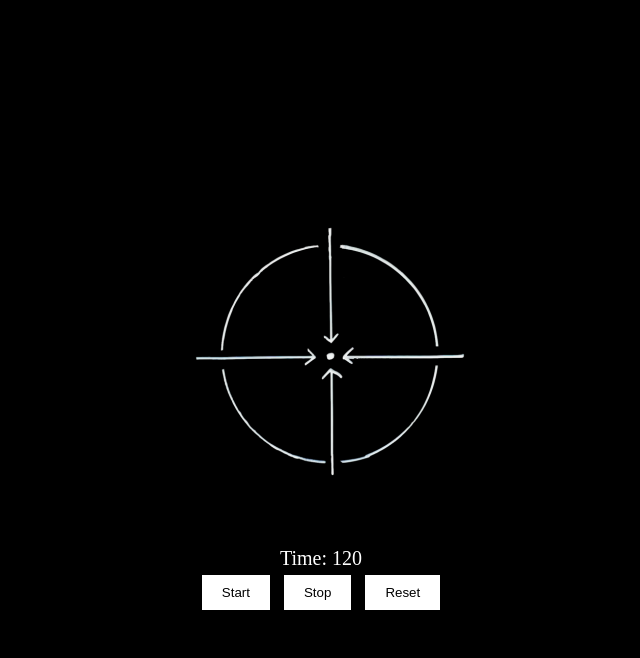
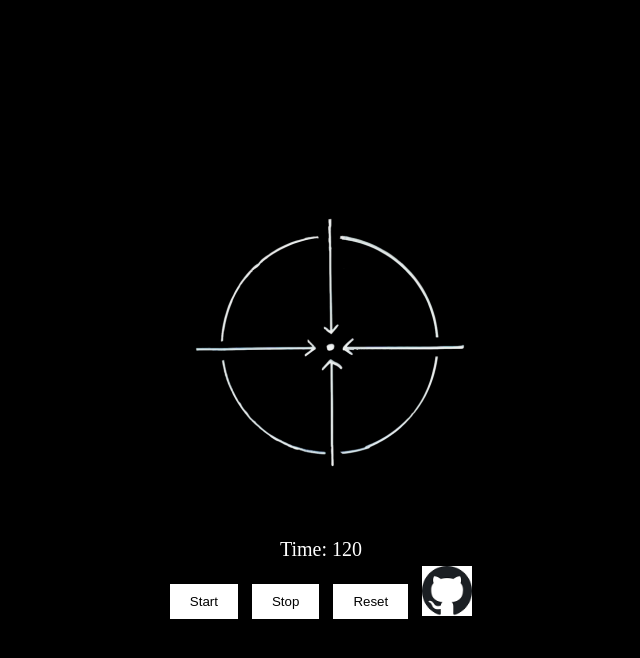
Before and after one commit to franfram/focus, a Flask app: page / in a window 1280 px wide. Shown: the top 658 px of the page, without its empty margins (319-959 px from the left). Run offline with Flask 3, Linux system fonts and the light colour scheme.

Commit message:
[MOD] add github button

```diff
--- a/templates/index.html
+++ b/templates/index.html
@@ -8,30 +8,36 @@
     <style>
         body {
             background-color: black;
-            color: white; /* Text color to white */
+            color: white;
             margin: 0;
             height: 100vh;
             display: flex;
-            align-items: center; /* Center vertically */
-            justify-content: center; /* Center horizontally */
+            align-items: center;
+            justify-content: center;
         }
         #sight-container {
             text-align: center;
         }
         #timer {
             font-size: 20px;
-            margin-top: 10px; /* Add some space between the image and the timer */
+            margin-top: 10px;
         }
         button {
-            background-color: white; /* Button background to white */
-            color: black; /* Button text color to black */
+            background-color: white;
+            color: black;
             border: none;
             padding: 10px 20px;
-            margin: 5px; /* Add some space between the buttons */
+            margin: 5px;
             cursor: pointer;
         }
         button:hover {
-            background-color: gray; /* Button hover background to gray */
+            background-color: gray;
+        }
+        .github-button {
+            background-image: url("{{ url_for('static', filename='github.png') }}");
+            background-size: cover;
+            width: 50px;
+            height: 50px;
         }
     </style>
 </head>
@@ -42,6 +48,9 @@
         <button onclick="startTimer()">Start</button>
         <button onclick="stopTimer()">Stop</button>
         <button onclick="resetTimer()">Reset</button>
+        <a href="https://github.com/franfram/focus" target="_blank">
+            <button class="github-button"></button>
+        </a>
     </div>
 
     <script>
@@ -49,7 +58,7 @@
         var seconds = 120;
 
         function startTimer() {
-            stopTimer(); // Stop any existing timer
+            stopTimer();
             timer = setInterval(function () {
                 seconds -= 1;
                 document.getElementById('seconds').textContent = seconds;
```
Also changed, not shown: static/github.png (added).
